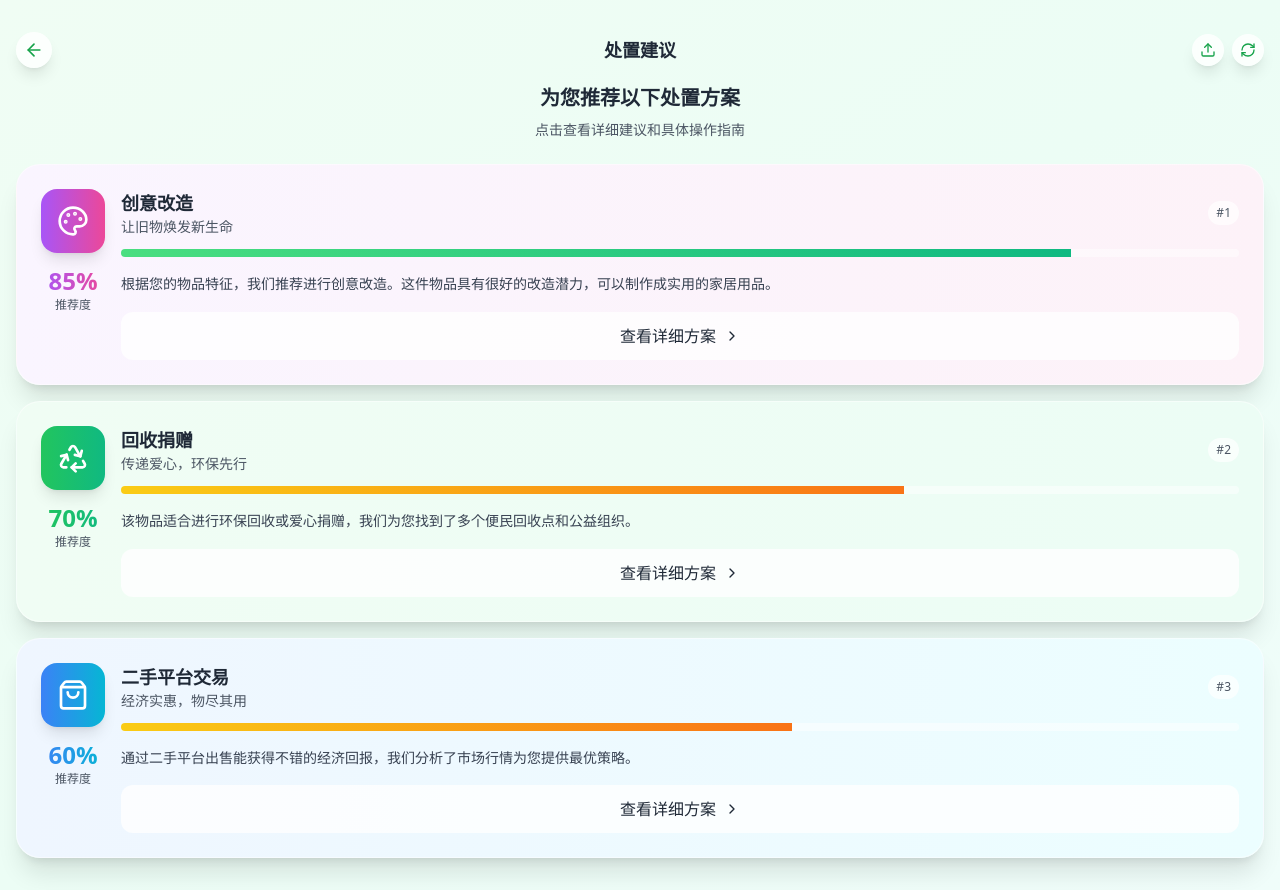
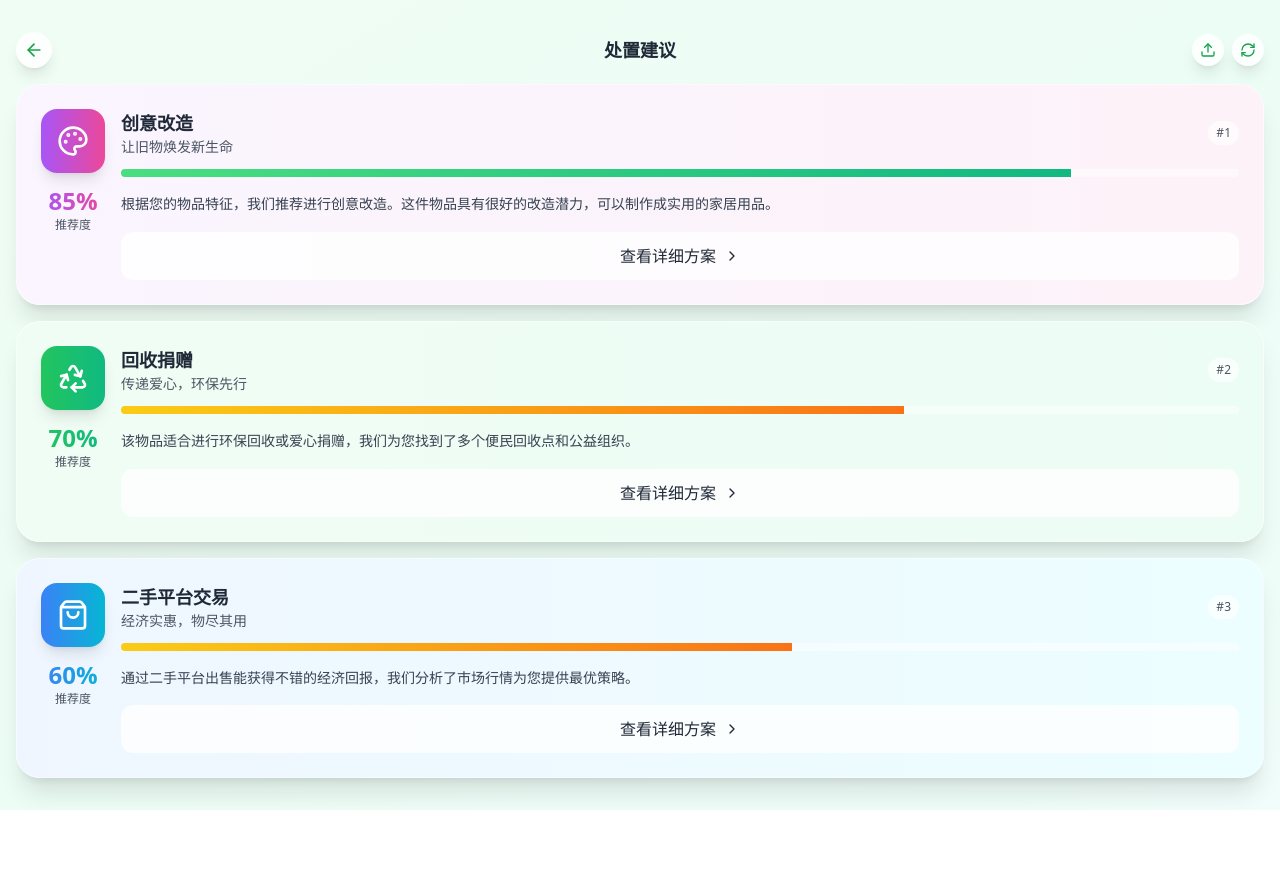
Before and after one commit to CEOYulinZhu/rewise-webapp-frontend, a React (Vite) app: page /overview in a window 1280 px wide. After the commit the page ends 810 px from the top, so only its background shows below. Built offline with nearby package versions, Linux system fonts and the light colour scheme.

Commit message:
去除标题内容

```diff
--- a/src/pages/Overview.tsx
+++ b/src/pages/Overview.tsx
@@ -135,14 +135,14 @@ const Overview: React.FC = () => {
 
             {/* 推荐卡片列表 */}
             <div className="px-4 space-y-4 pb-8">
-                <div className="text-center mb-6">
+                {/* <div className="text-center mb-6">
                     <h2 className="text-xl font-bold text-gray-800 mb-2">
                         为您推荐以下处置方案
                     </h2>
                     <p className="text-gray-600 text-sm">
                         点击查看详细建议和具体操作指南
                     </p>
-                </div>
+                </div> */}
 
                 {recommendations.map((rec, index) => {
                     const Icon = rec.icon;
```
